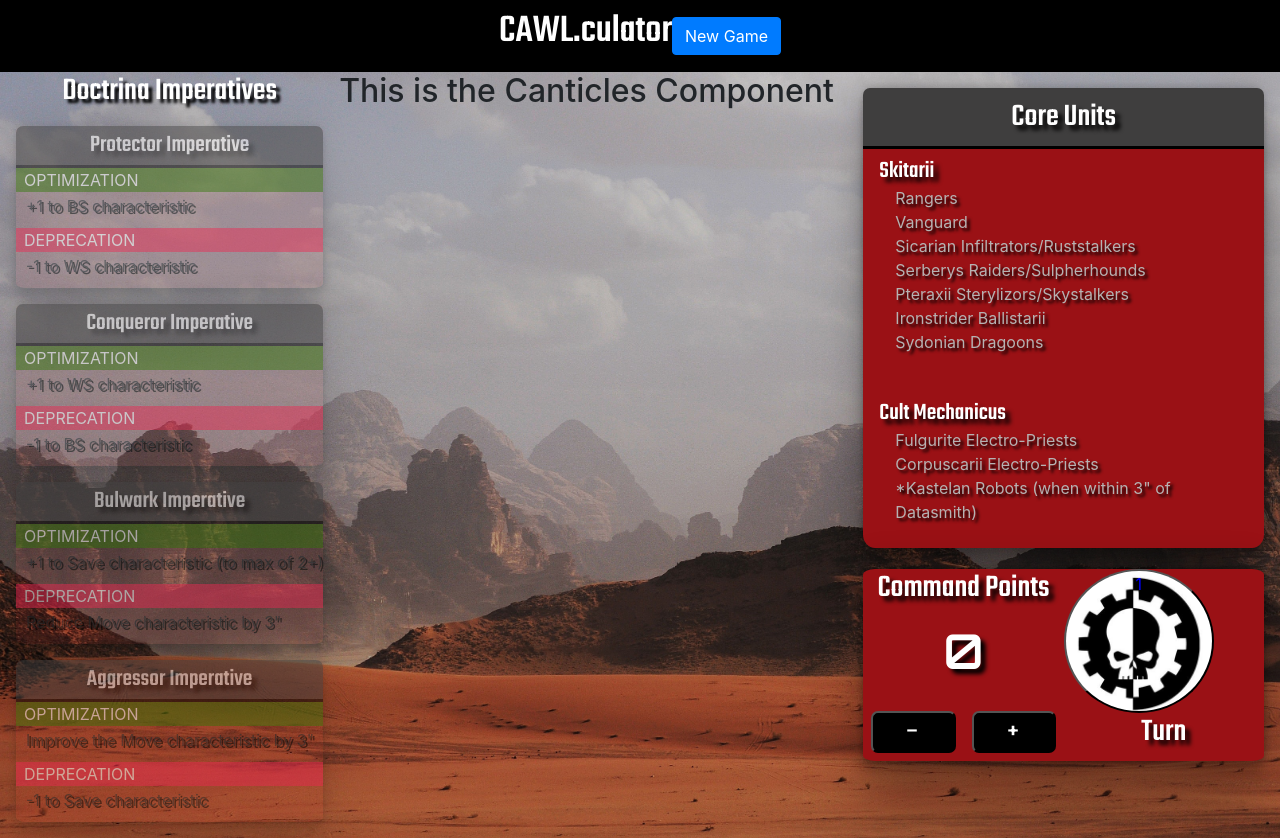
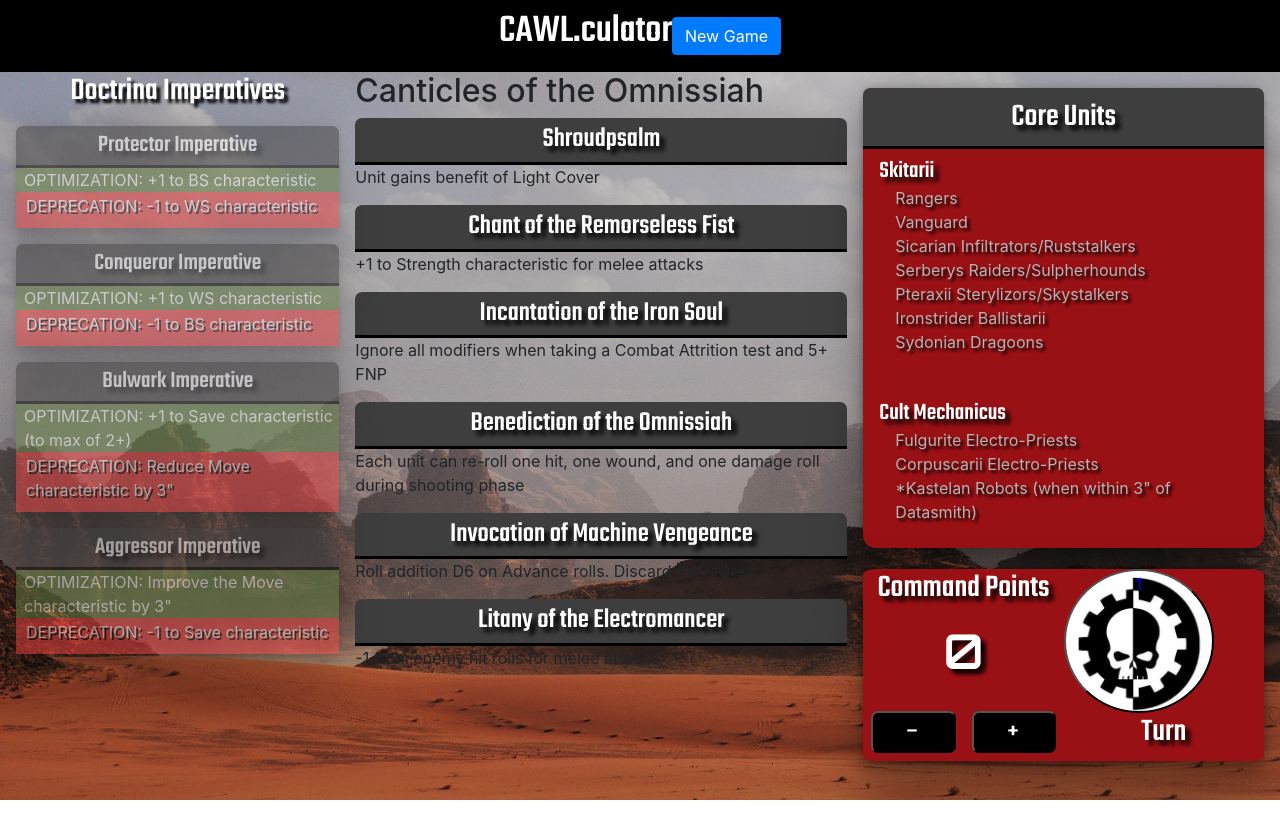
Before and after one commit to rKrenzke/AdMech-40k-App, a React (Create React App) app: page / in a window 1280 px wide. Both pictures are taken after a click on the element "Mars". After the commit the page ends 800 px from the top, so only its background shows below. Built offline with nearby package versions, Linux system fonts and the light colour scheme.

Commit message:
doctrina condense and canticles onscreen

```diff
--- a/src/CodexArrays/Canticle.js
+++ b/src/CodexArrays/Canticle.js
@@ -1,19 +1,19 @@
 const Canticles = [
     {
         name: "Shroudpsalm",
-        rule: ["Unit gains benefit of Light Cover"]
+        rule: "Unit gains benefit of Light Cover"
     },
     {
         name: "Chant of the Remorseless Fist",
-        rule: ["+1 to Strength characteristic for melee attacks"]
+        rule: "+1 to Strength characteristic for melee attacks"
     },
     {
         name: "Incantation of the Iron Soul",
-        rule: ["Ignore all modifiers when taking a Combat Attrition test", "5+ FNP"]
+        rule: "Ignore all modifiers when taking a Combat Attrition test and 5+ FNP"
     },
     {
         name: "Benediction of the Omnissiah",
-        rule: ["Each unit can re-roll one hit, one wound, and one damage roll during shooting phase"]
+        rule: "Each unit can re-roll one hit, one wound, and one damage roll during shooting phase"
     },
     {
         name: "Invocation of Machine Vengeance",
@@ -21,7 +21,7 @@
     },
     {
         name: "Litany of the Electromancer",
-        rule: ["-1 from enemy hit rolls for melee attacks"]
+        rule: "-1 from enemy hit rolls for melee attacks"
     }
 ]
 
--- a/src/Components/Canticles/Canticles.js
+++ b/src/Components/Canticles/Canticles.js
@@ -1,12 +1,23 @@
-import React from 'react';
-import styles from './Canticles.module.css';
+import React from "react";
+import CanticlesArray from "../../CodexArrays/Canticle";
+import styles from "./Canticles.module.css";
 
 const Canticles = () => {
-    return(
-        <div>
-            <h2>This is the Canticles Component</h2>
-        </div>
-    )
-}
+  const canticleMapper = CanticlesArray.map((canticle) => {
+    return (
+      <div>
+        <h3 className={styles.header}>{canticle.name}</h3>
+        <p>{canticle.rule}</p>
+      </div>
+    );
+  });
+
+  return (
+    <div>
+      <h2>Canticles of the Omnissiah</h2>
+      <div>{canticleMapper}</div>
+    </div>
+  );
+};
 
 export default Canticles;
--- a/src/Components/Canticles/Canticles.module.css
+++ b/src/Components/Canticles/Canticles.module.css
@@ -0,0 +1,11 @@
+.header {
+    font-family: "Teko", sans-serif;
+    color: white;
+    text-shadow: 5px 5px 4px black;
+    background-color: rgb(63, 62, 62);
+    padding: 5px;
+    border-radius: 7px 7px 0px 0px;
+    text-align: center;
+    border-bottom: 3px solid black;
+    margin: 0;
+  }
--- a/src/Components/Doctrinas/DoctrinaView.js
+++ b/src/Components/Doctrinas/DoctrinaView.js
@@ -5,10 +5,10 @@
     <div className={styles.box}>
       <h4 className={styles.header}>{props.name}</h4>
       <div className={styles.body}>
-        <p className={styles.opt}>OPTIMIZATION</p>
-        <p>{props.opt}</p>
-        <p className={styles.dep}>DEPRECATION</p>
-        <p>{props.dep}</p>
+        <p className={styles.opt}>OPTIMIZATION: {props.opt}</p>
+        {/* <p>{props.opt}</p> */}
+        <p className={styles.dep}>DEPRECATION: {props.dep}</p>
+        {/* <p>{props.dep}</p> */}
       </div>
     </div>
   );
--- a/src/Components/Doctrinas/DoctrinaView.module.css
+++ b/src/Components/Doctrinas/DoctrinaView.module.css
@@ -42,13 +42,13 @@
 
 
 .opt {
-  background-color: rgb(57, 109, 6);
+  background-color: rgb(98, 129, 66);
   color: white;
   padding-left: .5rem;
 }
 
 .dep {
-  background-color: rgb(231, 36, 75);
+  background-color: rgb(240, 64, 64);
   color: white;
   padding-left: .5rem;
 }
```
